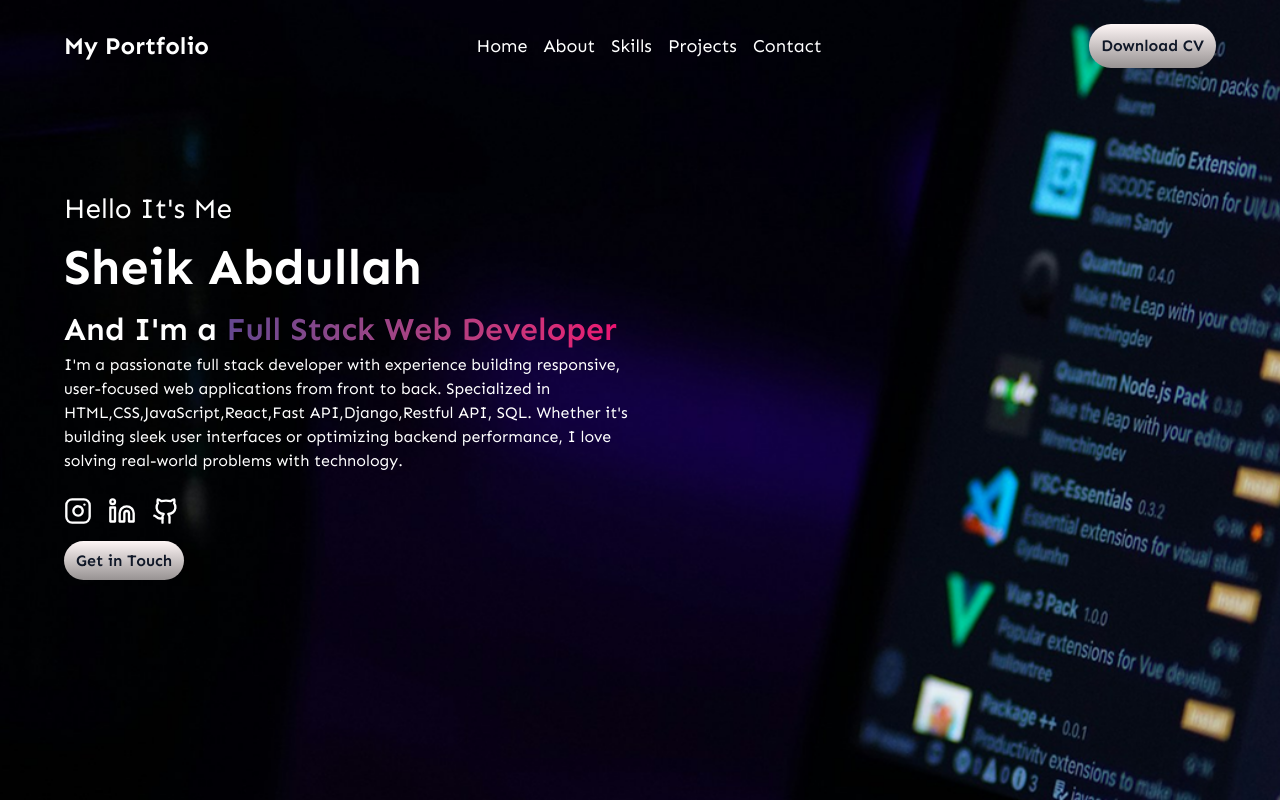
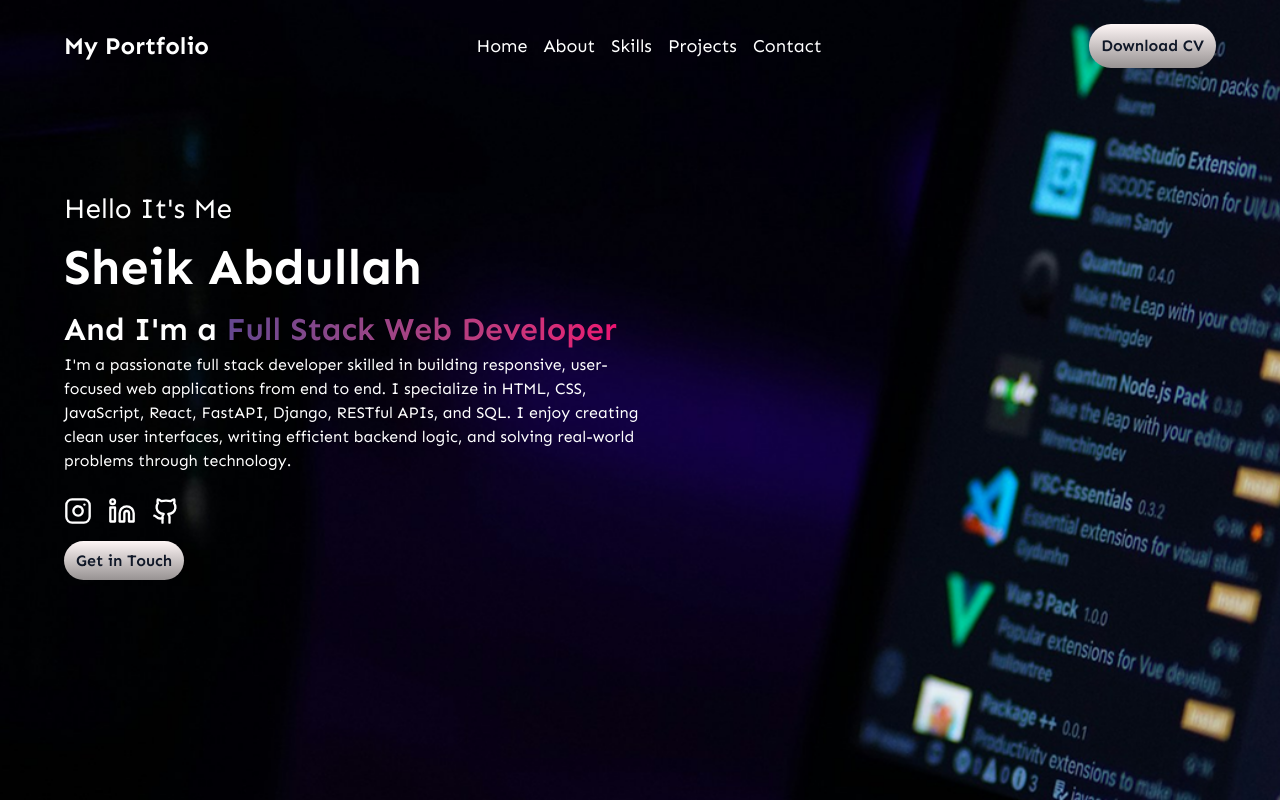
Before and after one commit to SheikAbdullahProjects/portfolio, a React (Vite) app: page / in a window 1280 px wide. Shown: the top 802 px of the page. Built offline with nearby package versions, Linux system fonts and the light colour scheme.

Commit message:
Update HeroContent.jsx

```diff
--- a/src/components/HeroContent.jsx
+++ b/src/components/HeroContent.jsx
@@ -13,11 +13,8 @@ const HeroContent = () => {
         </span>
       </h3>
       <p className="text-white text-[15px] sm:text-[16px] mb-6">
-        I'm a passionate full stack developer with experience building
-        responsive, user-focused web applications from front to back.
-        Specialized in HTML,CSS,JavaScript,React,Fast API,Django,Restful API,
-        SQL. Whether it's building sleek user interfaces or optimizing backend
-        performance, I love solving real-world problems with technology.
+       I'm a passionate full stack developer skilled in building responsive, user-focused web applications from end to end. I specialize in HTML, CSS, JavaScript, React, FastAPI, Django, RESTful APIs, and SQL.
+I enjoy creating clean user interfaces, writing efficient backend logic, and solving real-world problems through technology.
       </p>
       <div className="flex gap-4 mb-6">
         <a href="https://www.instagram.com/_.mr._maverick/" target="_blank" rel="noopener noreferrer"><Instagram className="text-white w-7 h-7" /></a>
```
